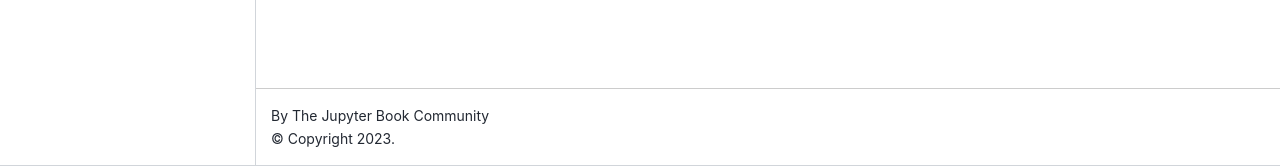
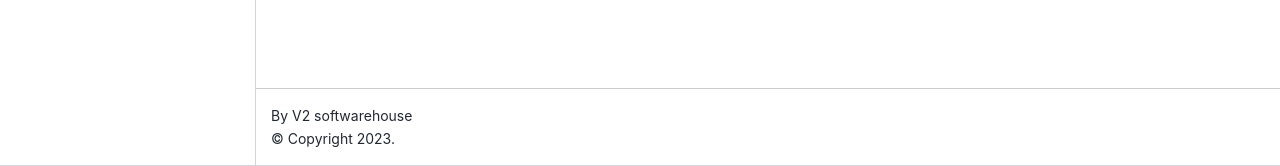
Before and after one commit to v2-softwarehouse/site-ode-documentation, a Jupyter Book: the page built from intro.md, in a window 1280 px wide. Shown: the part 734-900 px from the top of the page. Built offline with Jupyter Book 1.0.4 settings and Sphinx 7.4.7 and the Sphinx Book theme 1.1.4, drawn with Linux system fonts in a browser that asks for light colours.

Commit message:
review config

```diff
--- a/_config.yml
+++ b/_config.yml
@@ -1,8 +1,8 @@
 # Book settings
 # Learn more at https://jupyterbook.org/customize/config.html
 
-title: My sample book
-author: The Jupyter Book Community
+title: ODE Documentattion
+author: V2 softwarehouse
 logo: logo.png
 
 # Force re-execution of notebooks on each build.
@@ -15,9 +15,6 @@ latex:
   latex_documents:
     targetname: book.tex
 
-# Add a bibtex file so that we can create citations
-bibtex_bibfiles:
-  - references.bib
 
 # Information about where the book exists on the web
 repository:
```
